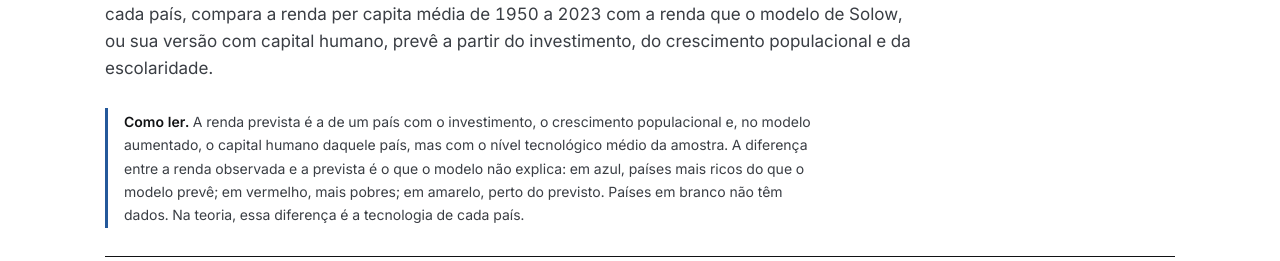
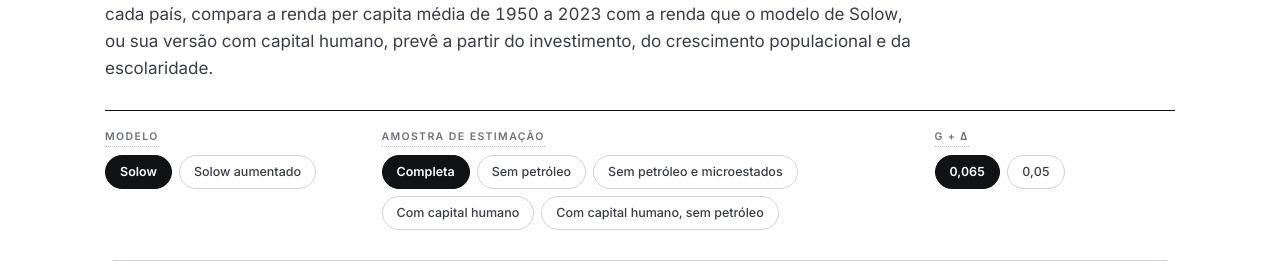
Before and after one commit to davispeckr/solow-growth-model, a plain HTML site: page docs/index.html in a window 1280 px wide. Shown: the part 109-370 px from the top of the page. Drawn offline with nearby package versions, Linux system fonts and the light colour scheme.

Commit message:
Remove the how-to-read note from the dashboard

```diff
--- a/docs/index.html
+++ b/docs/index.html
@@ -218,7 +218,6 @@ svg{display:block;width:100%;height:auto;overflow:visible}
 </div>
 <p class="standfirst" data-i18n="standfirst"></p>
 
-<div class="comoler" data-i18n="comoler"></div>
 
 <div class="controles">
   <div class="grupo"><a href="#par-modelo" data-i18n="lbl-modelo"></a><div class="seg" id="cModelo"></div></div>
```
Also changed, not shown: template/body.html (+0 -1 lines).
